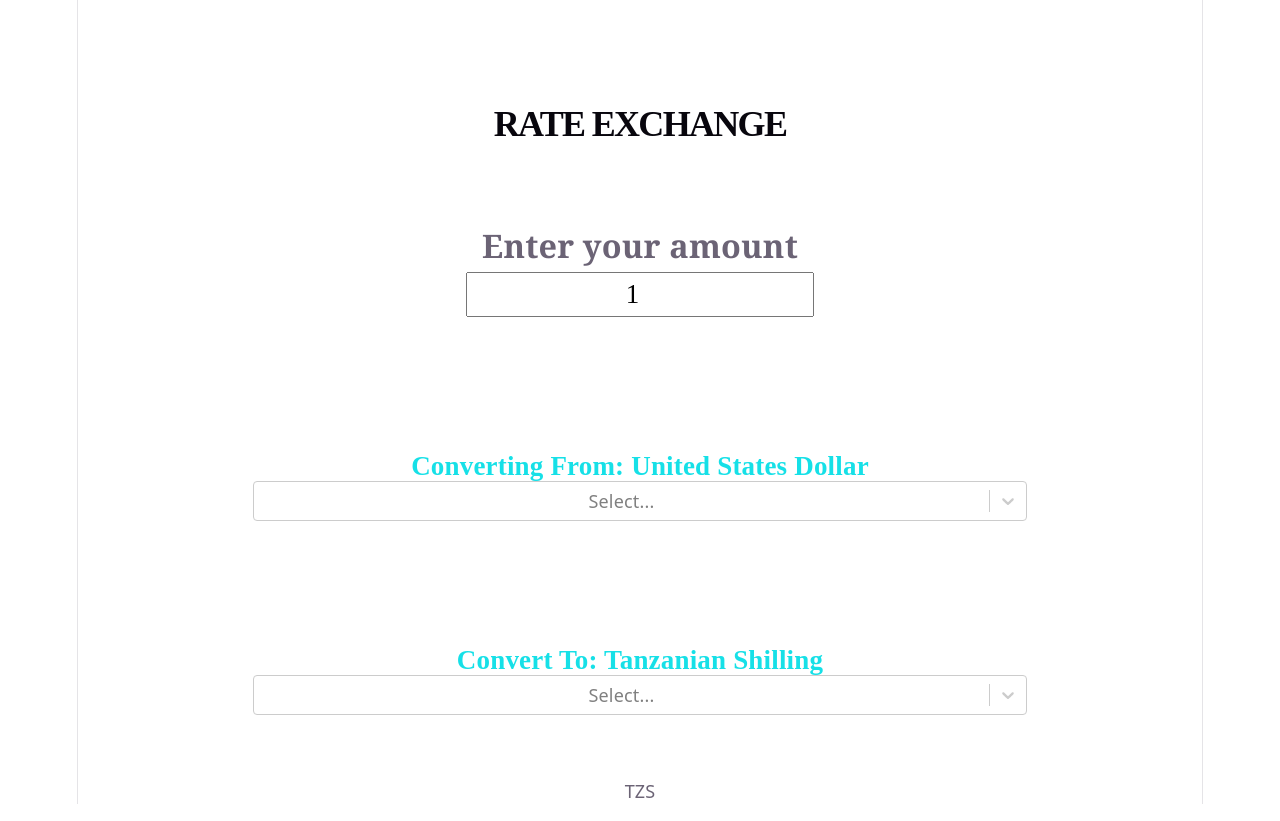
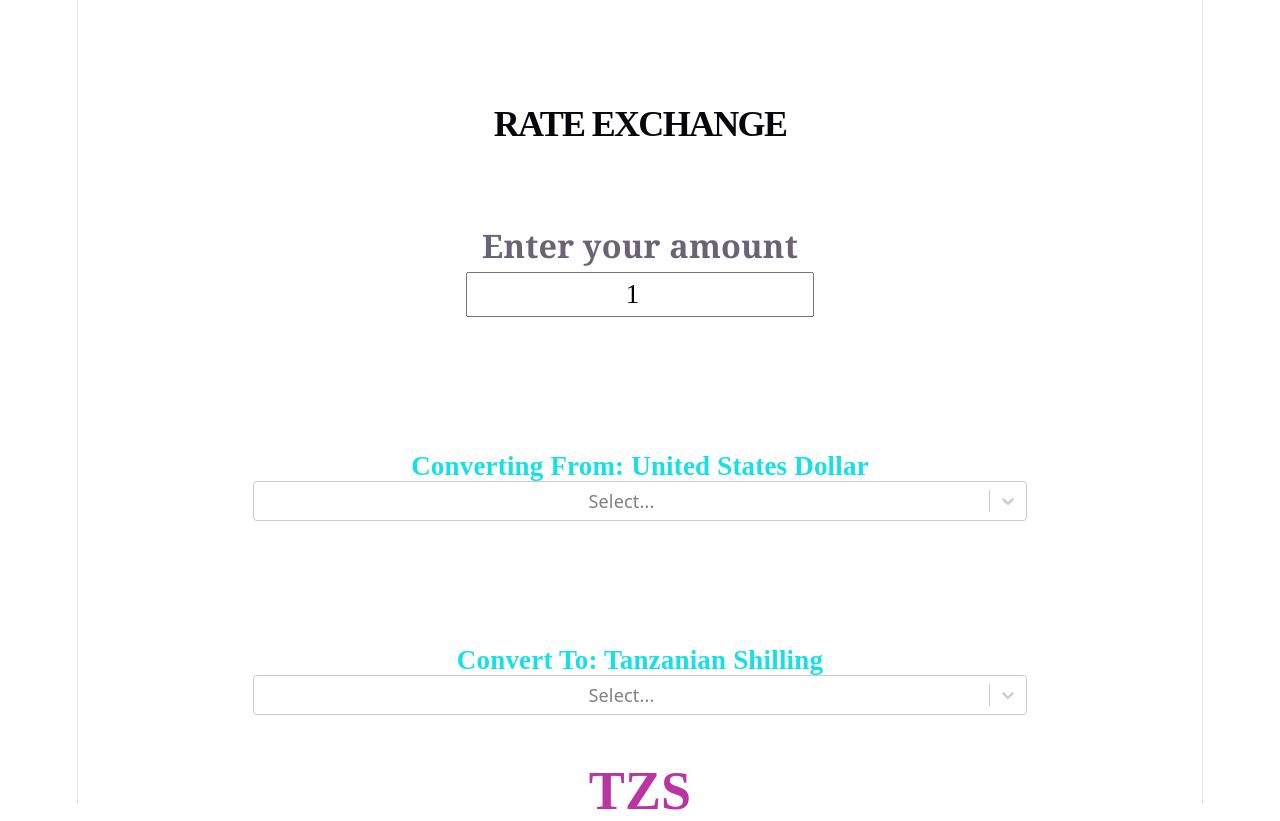
Before and after one commit to EasternCaptain/verbose-octo-memory, a React (Vite) app: page / in a window 1280 px wide. Built offline with nearby package versions, Linux system fonts and the light colour scheme; no server answers.

Commit message:
Adding comma speration to converted currency and changing the color of converted currency

```diff
--- a/src/App.jsx
+++ b/src/App.jsx
@@ -79,7 +79,7 @@ export default function ExchangeRate() {
         />
       </div>
 
-      <p>{conversion ? conversion.toFixed(2): rateExchange['TZS']} {convertCurrency}</p>
+      <p class="output-display">{conversion ? conversion.toLocaleString(): rateExchange['TZS']} {convertCurrency}</p>
     </div>
   )
 }
--- a/src/index.css
+++ b/src/index.css
@@ -153,3 +153,9 @@ input {
 .current-currency, .convert-currency {
   text-transform: capitalize;
 }
+.output-display {
+  font-size: 3rem;
+  font-weight: bold;
+  color: rgb(187, 52, 163);
+  font-family: serif;
+}
```
